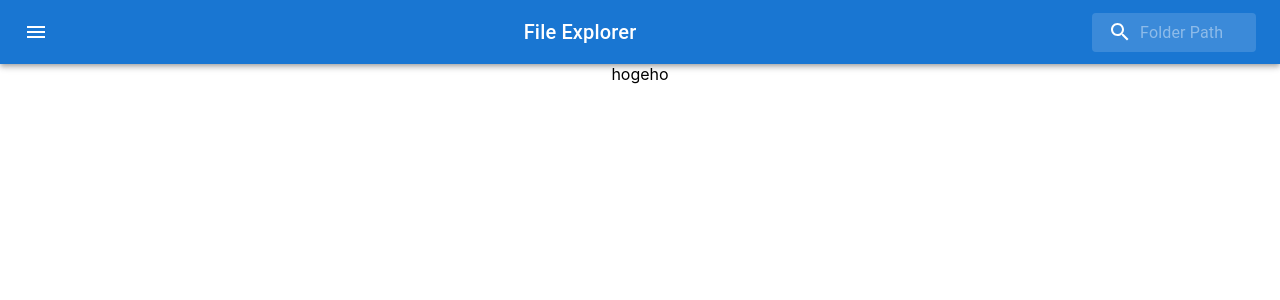
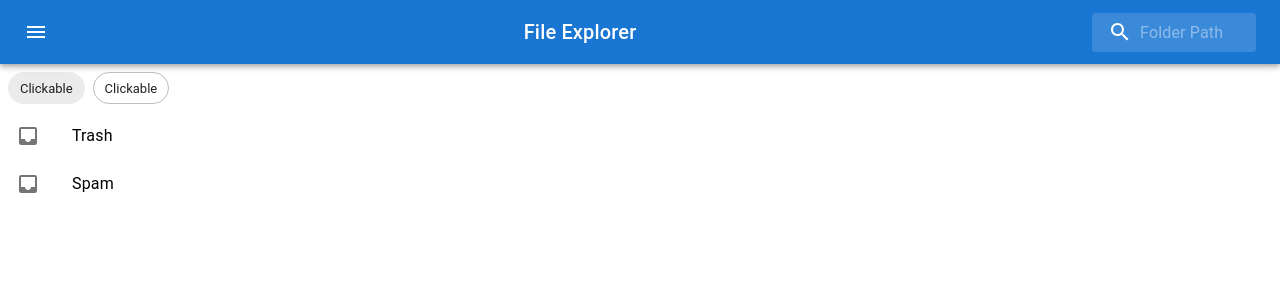
Before and after one commit to Kashiwade-music/hello-tauri, a React (Create React App) app: page / in a window 1280 px wide. Shown: the top 300 px of the page. Built offline with nearby package versions, Linux system fonts and the light colour scheme.

Commit message:
add basic UI

```diff
--- a/src/App.tsx
+++ b/src/App.tsx
@@ -13,6 +13,14 @@ import Typography from "@mui/material/Typography";
 import TextField from "@mui/material/TextField";
 import { styled, alpha } from "@mui/material/styles";
 import InputBase from "@mui/material/InputBase";
+import List from "@mui/material/List";
+import InboxIcon from "@mui/icons-material/Inbox";
+import ListItem from "@mui/material/ListItem";
+import ListItemButton from "@mui/material/ListItemButton";
+import ListItemIcon from "@mui/material/ListItemIcon";
+import ListItemText from "@mui/material/ListItemText";
+import Chip from "@mui/material/Chip";
+import Stack from "@mui/material/Stack";
 import tauriWord from "./wordmark.svg";
 import "./App.css";
 
@@ -58,6 +66,10 @@ const StyledInputBase = styled(InputBase)(({ theme }) => ({
   },
 }));
 
+const handleClick = () => {
+  console.info("You clicked the Chip.");
+};
+
 function App() {
   return (
     <div className="App">
@@ -87,8 +99,33 @@ function App() {
             </Search>
           </Toolbar>
         </AppBar>
+        <Box sx={{ p: 1, pb: 0 }}>
+          <Stack direction="row" spacing={1}>
+            <Chip label="Clickable" onClick={handleClick} />
+            <Chip label="Clickable" variant="outlined" onClick={handleClick} />
+          </Stack>
+        </Box>
+        <Box sx={{ width: "100%", bgcolor: "background.paper" }}>
+          <List>
+            <ListItem disablePadding>
+              <ListItemButton>
+                <ListItemIcon>
+                  <InboxIcon />
+                </ListItemIcon>
+                <ListItemText primary="Trash" />
+              </ListItemButton>
+            </ListItem>
+            <ListItem disablePadding>
+              <ListItemButton component="a" href="#simple-list">
+                <ListItemIcon>
+                  <InboxIcon />
+                </ListItemIcon>
+                <ListItemText primary="Spam" />
+              </ListItemButton>
+            </ListItem>
+          </List>
+        </Box>
       </Box>
-      hogeho
     </div>
   );
 }
```
